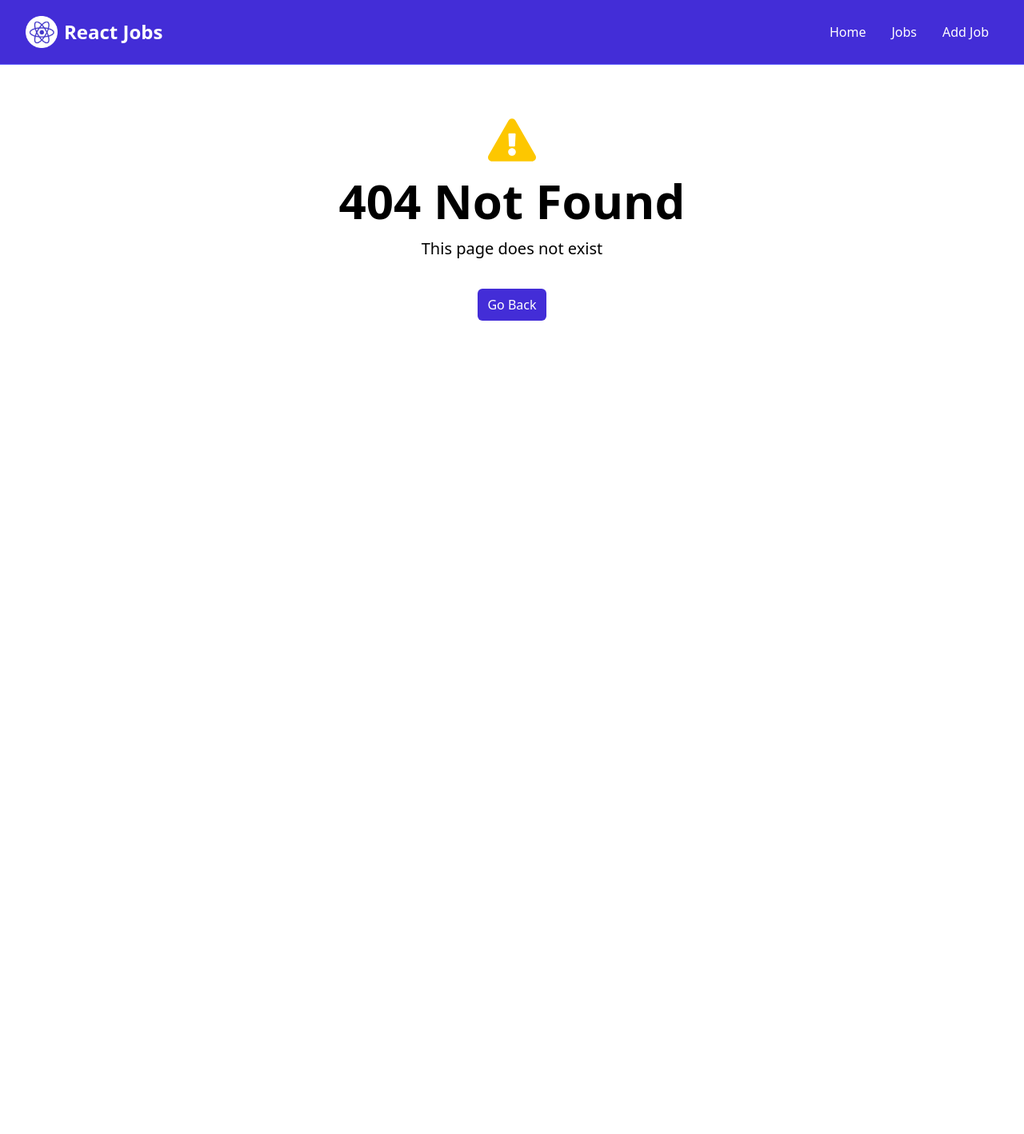
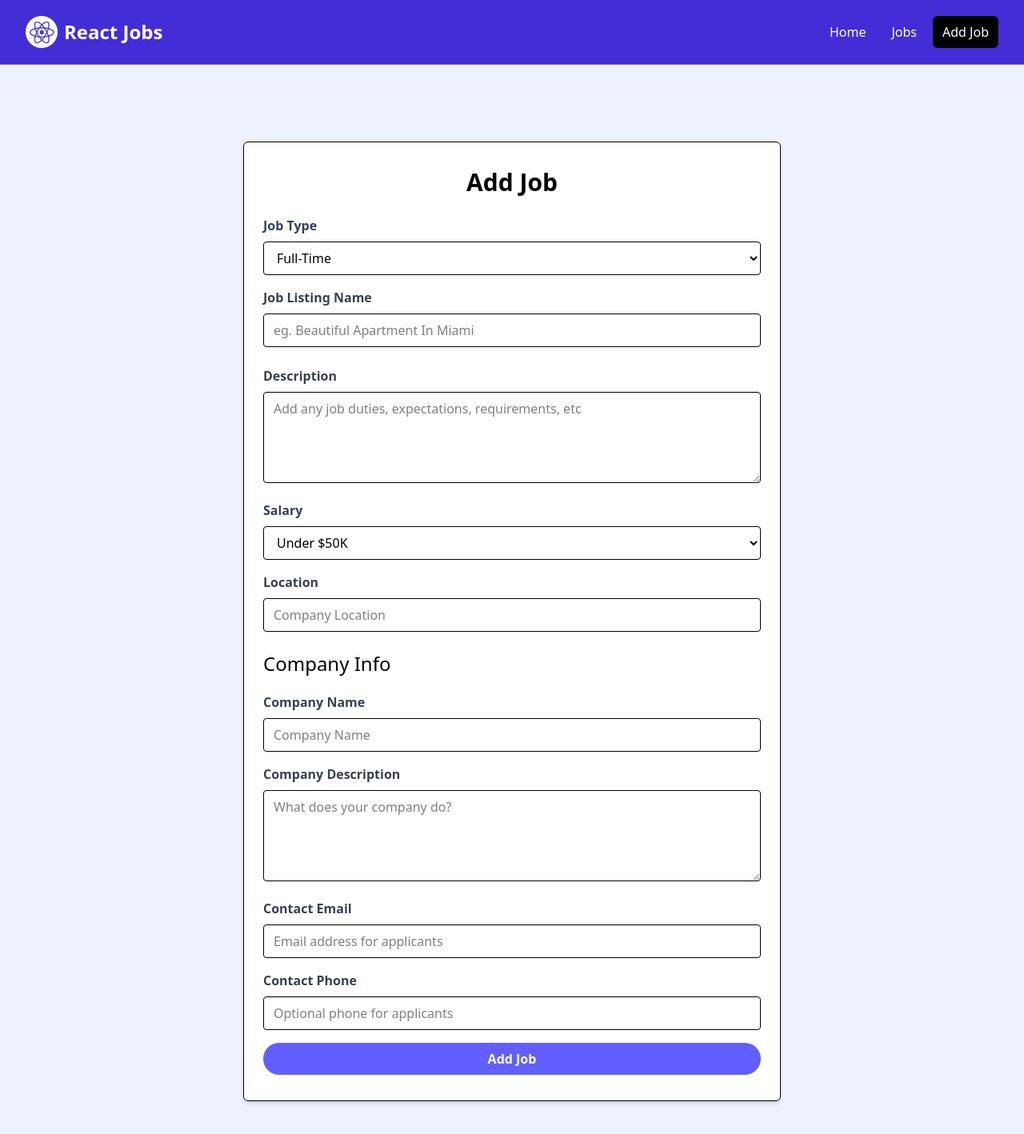
Before and after one commit to akashstha/JobPortal, a React (Vite) app: page /add-job in a window 1280 px wide. Before the commit this address had no page. Shown: the top 1418 px of the page at 80% size. Before the commit the page ends 800 px from the top, so only its background shows below. Built offline with nearby package versions, Linux system fonts and the light colour scheme.

Commit message:
[JobPortal]Adding a POST request to add a new Job

```diff
--- a/src/App.jsx
+++ b/src/App.jsx
@@ -1,20 +1,39 @@
 import { createBrowserRouter, createRoutesFromElements, Route, RouterProvider } from "react-router-dom";
 import { MainLayouts } from './components/layouts/MainLayouts';
+import { AddJobs } from './components/pages/AddJobs';
 import { HomePage } from './components/pages/HomePage';
 import JobPages, { jobDataLoader } from './components/pages/JobPages';
 import { JobsPages } from './components/pages/JobsPage';
 import { NotFoundPage } from './components/pages/NotFoundPage';
 
+
+const App = () => {
+
+
+
+  const AddJobRequest = async (newJobs) =>{
+    console.log(newJobs);
+    const res = await fetch('/api/jobs', {
+      method: 'POST',
+      headers: {
+        'Content-Type': 'application/json',
+      },
+      body: JSON.stringify(newJobs)
+    })
+    return;
+  }
+
+
   const router = createBrowserRouter(createRoutesFromElements(
     <Route path="/" element={<MainLayouts/>}>
     <Route index element={<HomePage/>} />
     <Route path="/jobs" element={<JobsPages/>} />
+    <Route path="/add-job" element={<AddJobs addNewJobRequest={AddJobRequest}/>} />
     <Route path="/jobs/:id" element={<JobPages/> } loader={jobDataLoader}/>
     <Route path="*" element={<NotFoundPage/>} />
     </Route>
     )
     );
-const App = () => {
 
   return (
 
--- a/src/components/HomeCards.jsx
+++ b/src/components/HomeCards.jsx
@@ -23,7 +23,7 @@
               List your job to find the perfect developer for the role
             </p>
             <Link
-              to="/add"
+              to="/add-job"
               className="inline-block bg-indigo-500 text-white rounded-lg px-4 py-2 hover:bg-indigo-600"
             >
               Add Job
--- a/src/components/NavBar.jsx
+++ b/src/components/NavBar.jsx
@@ -39,7 +39,7 @@
                     Jobs
                   </NavLink>
                   <NavLink
-                    to="/add-job.html"
+                    to="/add-job"
                     className={activeClass}
                   >
                     Add Job
--- /dev/null
+++ b/src/components/pages/AddJobs.jsx
@@ -0,0 +1,221 @@
+import React, { useState } from "react";
+import { useNavigate } from "react-router-dom";
+export const AddJobs = ({ addNewJobRequest }) => {
+  const [title, setTitle] = useState("");
+  const [type, setType] = useState("Full-Time");
+  const [location, setLocation] = useState("");
+  const [description, setDescription] = useState("");
+  const [salary, setSalary] = useState("Under $50K");
+  const [companyName, setCompanyName] = useState("");
+  const [companyDescription, setCompanyDescription] = useState("");
+  const [contactEmail, setContactEmail] = useState("");
+  const [contactPhone, setContactPhone] = useState("");
+
+  const navigate = useNavigate();
+
+  const submitHandler = (e) => {
+    e.preventDefault();
+    const newJob = {
+      title,
+      type,
+      description,
+      location,
+      salary,
+      company: {
+        companyName,
+        companyDescription,
+        contactEmail,
+        contactPhone,
+      },
+    };
+    console.log("test");
+    addNewJobRequest(newJob);
+    navigate("/jobs");
+  };
+  return (
+    <section className="bg-indigo-50">
+      <div className="container m-auto max-w-2xl py-24">
+        <div className="bg-white px-6 py-8 mb-4 shadow-md rounded-md border m-4 md:m-0">
+          <form onSubmit={submitHandler}>
+            <h2 className="text-3xl text-center font-semibold mb-6">Add Job</h2>
+
+            <div className="mb-4">
+              <label htmlFor="type" className="block text-gray-700 font-bold mb-2">
+                Job Type
+              </label>
+              <select
+                id="type"
+                name="type"
+                className="border rounded w-full py-2 px-3"
+                required
+                value={type}
+                onChange={(e) => setType(e.target.value)}
+              >
+                <option value="Full-Time">Full-Time</option>
+                <option value="Part-Time">Part-Time</option>
+                <option value="Remote">Remote</option>
+                <option value="Internship">Internship</option>
+              </select>
+            </div>
+
+            <div className="mb-4">
+              <label className="block text-gray-700 font-bold mb-2">
+                Job Listing Name
+              </label>
+              <input
+                type="text"
+                id="title"
+                name="title"
+                className="border rounded w-full py-2 px-3 mb-2"
+                placeholder="eg. Beautiful Apartment In Miami"
+                required
+                value={title}
+                onChange={(e) => setTitle(e.target.value)}
+              />
+            </div>
+            <div className="mb-4">
+              <label
+                htmlFor="description"
+                className="block text-gray-700 font-bold mb-2"
+              >
+                Description
+              </label>
+              <textarea
+                id="description"
+                name="description"
+                className="border rounded w-full py-2 px-3"
+                rows="4"
+                placeholder="Add any job duties, expectations, requirements, etc"
+                value={description}
+                onChange={(e) => setDescription(e.target.value)}
+              ></textarea>
+            </div>
+
+            <div className="mb-4">
+              <label htmlFor="type" className="block text-gray-700 font-bold mb-2">
+                Salary
+              </label>
+              <select
+                id="salary"
+                name="salary"
+                className="border rounded w-full py-2 px-3"
+                required
+                value={salary}
+                onChange={(e) => setSalary(e.target.value)}
+              >
+                <option value="Under $50K">Under $50K</option>
+                <option value="$50K - 60K">$50K - $60K</option>
+                <option value="$60K - 70K">$60K - $70K</option>
+                <option value="$70K - 80K">$70K - $80K</option>
+                <option value="$80K - 90K">$80K - $90K</option>
+                <option value="$90K - 100K">$90K - $100K</option>
+                <option value="$100K - 125K">$100K - $125K</option>
+                <option value="$125K - 150K">$125K - $150K</option>
+                <option value="$150K - 175K">$150K - $175K</option>
+                <option value="$175K - 200K">$175K - $200K</option>
+                <option value="Over $200K">Over $200K</option>
+              </select>
+            </div>
+
+            <div className="mb-4">
+              <label className="block text-gray-700 font-bold mb-2">Location</label>
+              <input
+                type="text"
+                id="location"
+                name="location"
+                className="border rounded w-full py-2 px-3 mb-2"
+                placeholder="Company Location"
+                required
+                value={location}
+                onChange={(e) => setLocation(e.target.value)}
+              />
+            </div>
+
+            <h3 className="text-2xl mb-5">Company Info</h3>
+
+            <div className="mb-4">
+              <label
+                htmlFor="company"
+                className="block text-gray-700 font-bold mb-2"
+              >
+                Company Name
+              </label>
+              <input
+                type="text"
+                id="company"
+                name="company"
+                className="border rounded w-full py-2 px-3"
+                placeholder="Company Name"
+                value={companyName}
+                onChange={(e) => setCompanyName(e.target.value)}
+              />
+            </div>
+
+            <div className="mb-4">
+              <label
+                htmlFor="company_description"
+                className="block text-gray-700 font-bold mb-2"
+              >
+                Company Description
+              </label>
+              <textarea
+                id="company_description"
+                name="company_description"
+                className="border rounded w-full py-2 px-3"
+                rows="4"
+                placeholder="What does your company do?"
+                value={companyDescription}
+                onChange={(e) => setCompanyDescription(e.target.value)}
+              ></textarea>
+            </div>
+
+            <div className="mb-4">
+              <label
+                htmlFor="contact_email"
+                className="block text-gray-700 font-bold mb-2"
+              >
+                Contact Email
+              </label>
+              <input
+                type="email"
+                id="contact_email"
+                name="contact_email"
+                className="border rounded w-full py-2 px-3"
+                placeholder="Email address for applicants"
+                required
+                value={contactEmail}
+                onChange={(e) => setContactEmail(e.target.value)}
+              />
+            </div>
+            <div className="mb-4">
+              <label
+                htmlFor="contact_phone"
+                className="block text-gray-700 font-bold mb-2"
+              >
+                Contact Phone
+              </label>
+              <input
+                type="tel"
+                id="contact_phone"
+                name="contact_phone"
+                className="border rounded w-full py-2 px-3"
+                placeholder="Optional phone for applicants"
+                value={contactPhone}
+                onChange={(e) => setContactPhone(e.target.value)}
+              />
+            </div>
+
+            <div>
+              <button
+                className="bg-indigo-500 hover:bg-indigo-600 text-white font-bold py-2 px-4 rounded-full w-full focus:outline-none focus:shadow-outline"
+                type="submit"
+              >
+                Add Job
+              </button>
+            </div>
+          </form>
+        </div>
+      </div>
+    </section>
+  );
+};
--- a/src/components/pages/JobPages.jsx
+++ b/src/components/pages/JobPages.jsx
@@ -8,10 +8,10 @@
   return (
     <>
       <section>
-        <div class="container m-auto py-6 px-6">
+        <div className="container m-auto py-6 px-6">
           <Link
             to="/"
-            class="text-indigo-500 hover:text-indigo-600 flex items-center"
+            className="text-indigo-500 hover:text-indigo-600 flex items-center"
           >
                         <FaArrowLeft className='mr-2' /> Back to Job Listings
 
@@ -19,62 +19,62 @@
         </div>
       </section>
 
-      <section class="bg-indigo-50">
-        <div class="container m-auto py-10 px-6">
-          <div class="grid grid-cols-1 md:grid-cols-70/30 w-full gap-6">
+      <section className="bg-indigo-50">
+        <div className="container m-auto py-10 px-6">
+          <div className="grid grid-cols-1 md:grid-cols-70/30 w-full gap-6">
             <main>
-              <div class="bg-white p-6 rounded-lg shadow-md text-center md:text-left">
-                <div class="text-gray-500 mb-4">{jobs.type}</div>
-                <h1 class="text-3xl font-bold mb-4">{jobs.title}</h1>
-                <div class="text-gray-500 mb-4 flex align-middle justify-center md:justify-start">
+              <div className="bg-white p-6 rounded-lg shadow-md text-center md:text-left">
+                <div className="text-gray-500 mb-4">{jobs.type}</div>
+                <h1 className="text-3xl font-bold mb-4">{jobs.title}</h1>
+                <div className="text-gray-500 mb-4 flex align-middle justify-center md:justify-start">
                 <FaMapMarker className='text-orange-700 mr-1' />
-                <p class="text-orange-700">{jobs.location}</p>
+                <p className="text-orange-700">{jobs.location}</p>
                 </div>
               </div>
 
-              <div class="bg-white p-6 rounded-lg shadow-md mt-6">
-                <h3 class="text-indigo-800 text-lg font-bold mb-6">
+              <div className="bg-white p-6 rounded-lg shadow-md mt-6">
+                <h3 className="text-indigo-800 text-lg font-bold mb-6">
                   Job Description
                 </h3>
 
-                <p class="mb-4">{jobs.description}</p>
+                <p className="mb-4">{jobs.description}</p>
 
-                <h3 class="text-indigo-800 text-lg font-bold mb-2">Salary</h3>
+                <h3 className="text-indigo-800 text-lg font-bold mb-2">Salary</h3>
 
-                <p class="mb-4">{jobs.salary}/ Year</p>
+                <p className="mb-4">{jobs.salary}/ Year</p>
               </div>
             </main>
 
             <aside>
-              <div class="bg-white p-6 rounded-lg shadow-md">
-                <h3 class="text-xl font-bold mb-6">Company Info</h3>
+              <div className="bg-white p-6 rounded-lg shadow-md">
+                <h3 className="text-xl font-bold mb-6">Company Info</h3>
 
-                <h2 class="text-2xl">{jobs.company.name}</h2>
+                <h2 className="text-2xl">{jobs.company.name}</h2>
 
-                <p class="my-2">{jobs.company.description} </p>
+                <p className="my-2">{jobs.company.description} </p>
 
-                <hr class="my-4" />
+                <hr className="my-4" />
 
-                <h3 class="text-xl">Contact Email:</h3>
+                <h3 className="text-xl">Contact Email:</h3>
 
-                <p class="my-2 bg-indigo-100 p-2 font-bold">
+                <p className="my-2 bg-indigo-100 p-2 font-bold">
                 {jobs.company.contactEmail}
                 </p>
 
-                <h3 class="text-xl">Contact Phone:</h3>
+                <h3 className="text-xl">Contact Phone:</h3>
 
-                <p class="my-2 bg-indigo-100 p-2 font-bold">{jobs.company.contactPhone}</p>
+                <p className="my-2 bg-indigo-100 p-2 font-bold">{jobs.company.contactPhone}</p>
               </div>
 
-              <div class="bg-white p-6 rounded-lg shadow-md mt-6">
-                <h3 class="text-xl font-bold mb-6">Manage Job</h3>
+              <div className="bg-white p-6 rounded-lg shadow-md mt-6">
+                <h3 className="text-xl font-bold mb-6">Manage Job</h3>
                 <a
                   href="/add-job.html"
-                  class="bg-indigo-500 hover:bg-indigo-600 text-white text-center font-bold py-2 px-4 rounded-full w-full focus:outline-none focus:shadow-outline mt-4 block"
+                  className="bg-indigo-500 hover:bg-indigo-600 text-white text-center font-bold py-2 px-4 rounded-full w-full focus:outline-none focus:shadow-outline mt-4 block"
                 >
                   Edit Job
                 </a>
-                <button class="bg-red-500 hover:bg-red-600 text-white font-bold py-2 px-4 rounded-full w-full focus:outline-none focus:shadow-outline mt-4 block">
+                <button className="bg-red-500 hover:bg-red-600 text-white font-bold py-2 px-4 rounded-full w-full focus:outline-none focus:shadow-outline mt-4 block">
                   Delete Job
                 </button>
               </div>
--- a/src/jobs.json
+++ b/src/jobs.json
@@ -1,5 +1,5 @@
 {
-  "jobs":[
+  "jobs": [
     {
       "id": "1",
       "title": "Senior React Developer",
@@ -83,5 +83,20 @@
         "contactEmail": "contact@ipsumlorem.com",
         "contactPhone": "555-555-5555"
       }
+    },
+    {
+      "id": "d9d0",
+      "title": "test",
+      "type": "Full-Time",
+      "description": "",
+      "location": "Plano, TX, USA",
+      "salary": "Under $50K",
+      "company": {
+        "companyName": "test",
+        "companyDescription": "",
+        "contactEmail": "akash.shrestha091@gmail.com",
+        "contactPhone": "4022978566"
+      }
     }
-  ]}
+  ]
+}
```
Lines whose indentation alone changed are shown as unchanged.
